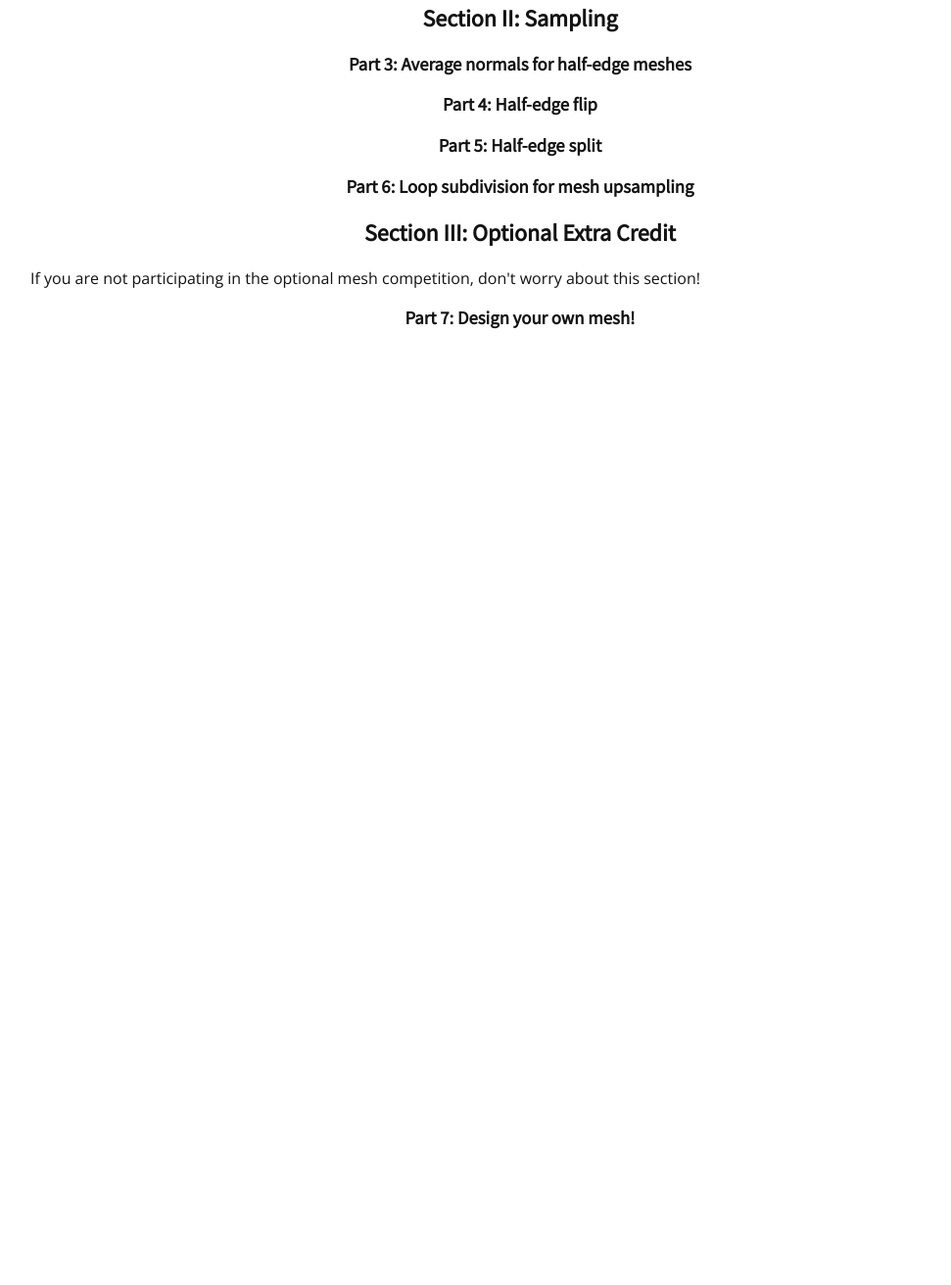
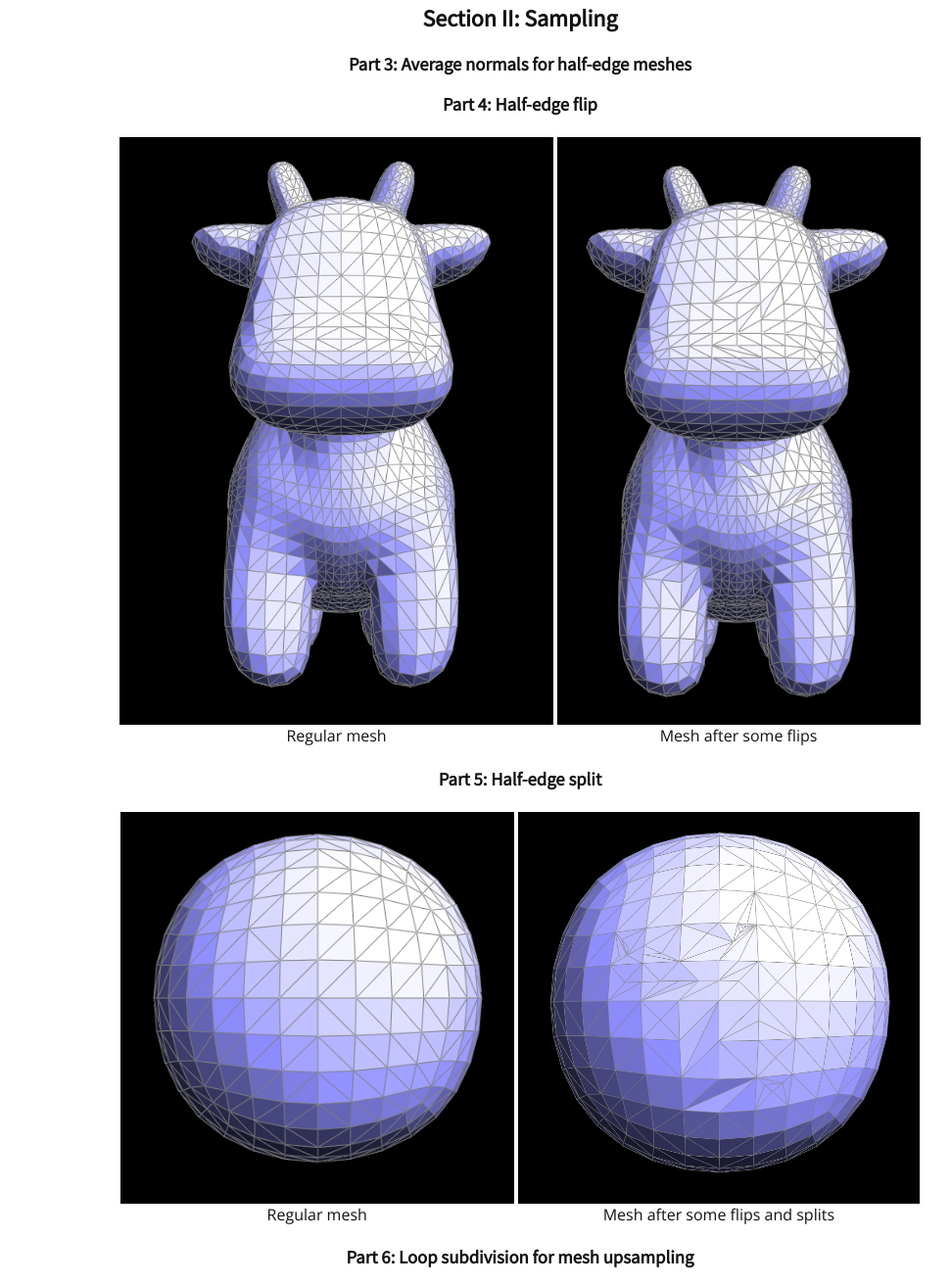
Before and after one commit to cal-cs184-student/p2-meshedit-sp22-bingbong, a plain HTML site: page docs/index.html in a window 1280 px wide. Shown: the part 2468-3780 px from the top of the page at 98% size, without its empty margins (109-1080 px from the left). Before the commit the page ends 2923 px from the top, so only its background shows below. Drawn offline with nearby package versions, Linux system fonts and the light colour scheme.

Commit message:
writeup images

```diff
--- a/docs/index.html
+++ b/docs/index.html
@@ -119,10 +119,37 @@
 
 
           <h3 align="middle">Part 4: Half-edge flip</h3>
-
+          <div align="middle">
+              <table style="width=100%">
+                  <tr>
+                      <td>
+                          <img src="writeup/q4_b.png" align="middle" height="600" />
+                          <figcaption align="middle">Regular mesh</figcaption>
+                      </td>
+                      <td>
+                          <img src="writeup/q4_a.png" align="middle" height="600" />
+                          <figcaption align="middle">Mesh after some flips</figcaption>
+                      </td>
+                  </tr>
+              </table>
+          </div>
 
           <h3 align="middle">Part 5: Half-edge split</h3>
 
+          <div align="middle">
+              <table style="width=100%">
+                  <tr>
+                      <td>
+                          <img src="writeup/q5_b.png" align="middle" height="400" />
+                          <figcaption align="middle">Regular mesh</figcaption>
+                      </td>
+                      <td>
+                          <img src="writeup/q5_a.png" align="middle" height="400" />
+                          <figcaption align="middle">Mesh after some flips and splits</figcaption>
+                      </td>
+                  </tr>
+              </table>
+          </div>
 
           <h3 align="middle">Part 6: Loop subdivision for mesh upsampling</h3>
 
@@ -133,6 +160,9 @@
 
           <h3 align="middle">Part 7: Design your own mesh!</h3>
 
+          </table>
+
+      </div>
       </div></body>
 
 </html>
```
Also changed, not shown: docs/writeup/q4_a.png (added), docs/writeup/q4_b.png (added), docs/writeup/q5_a.png (added), docs/writeup/q5_b.png (added), 1 other file.
